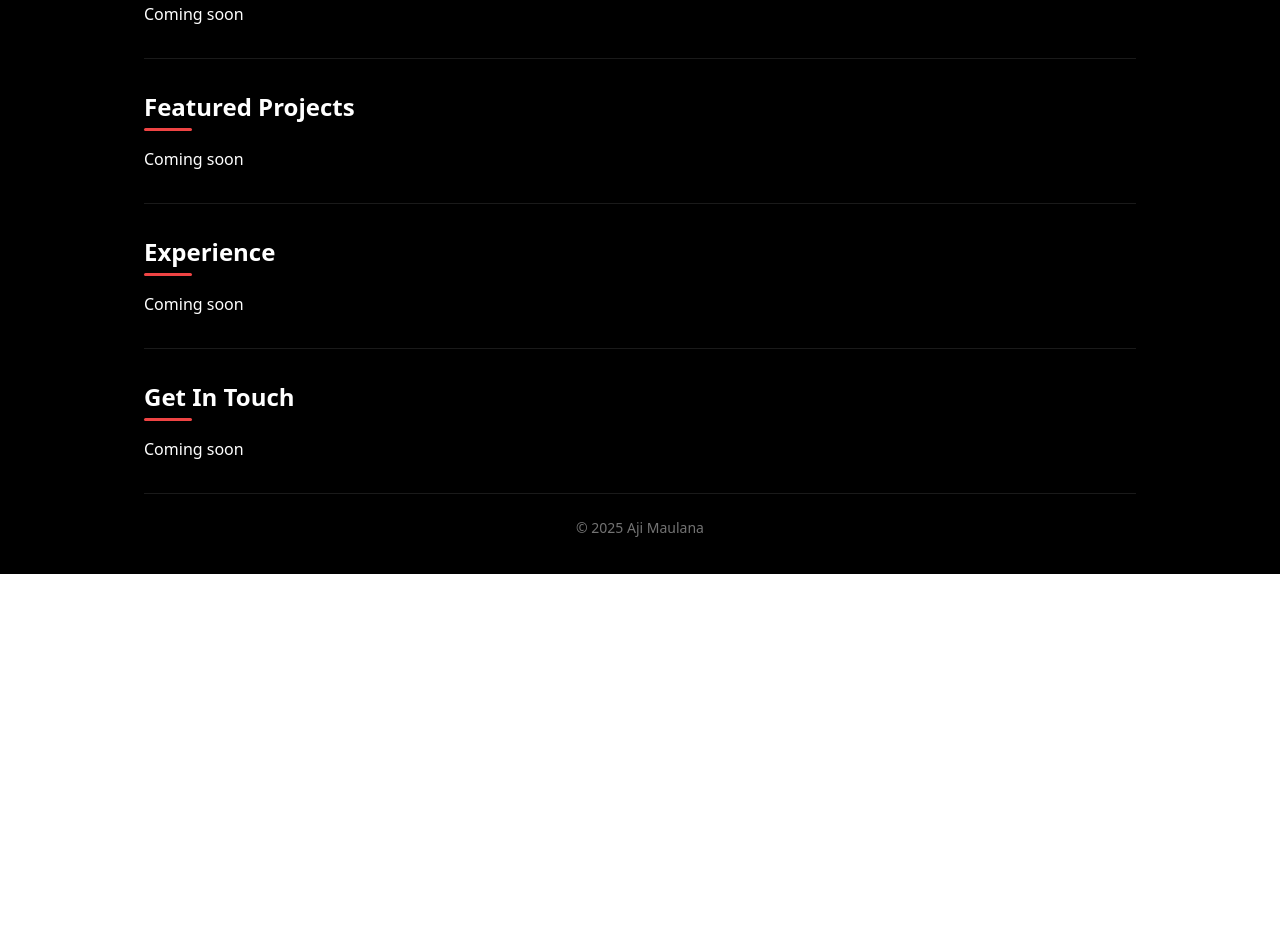
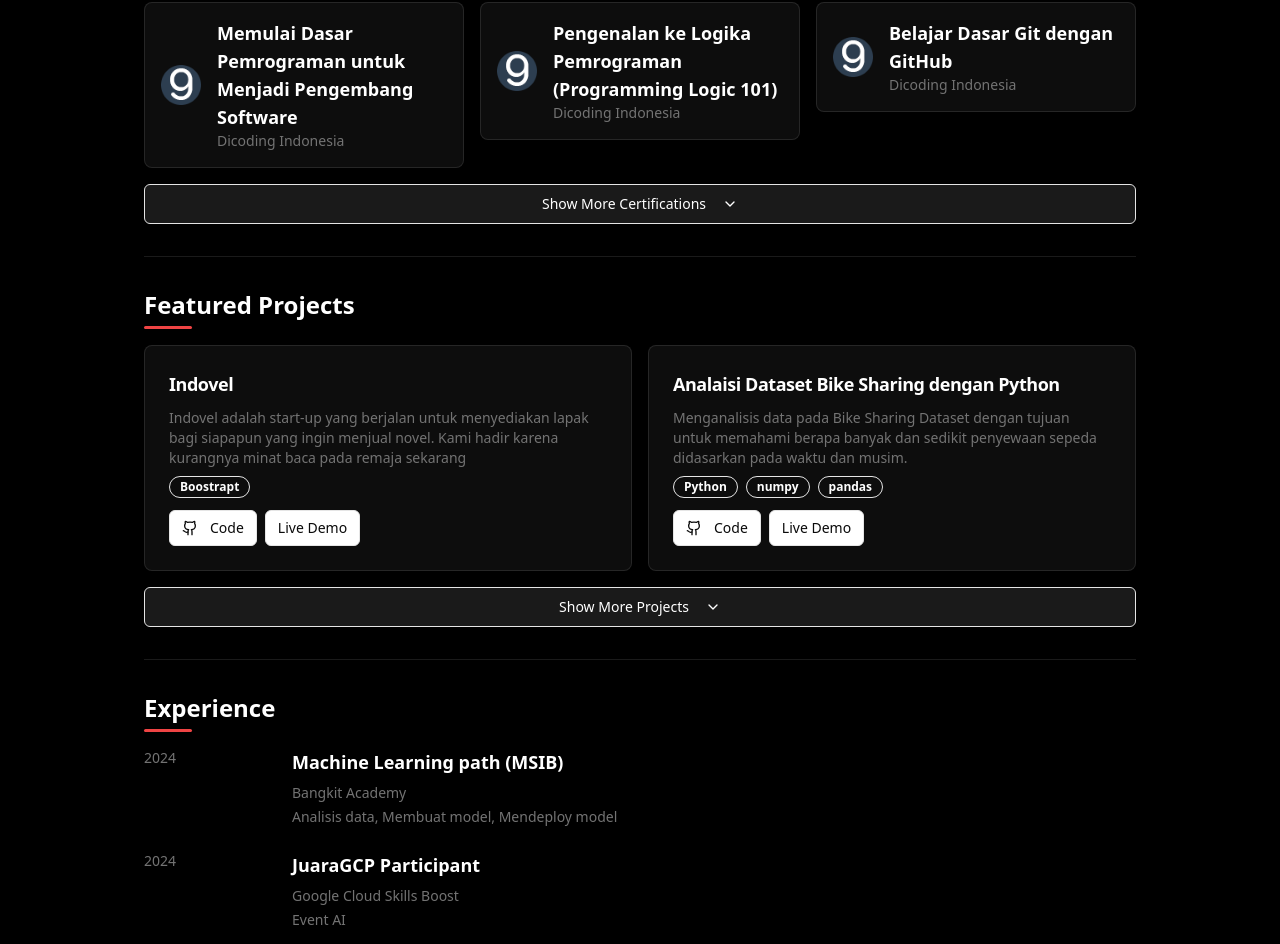
Before and after one commit to ajimaulana123/portfolio, a Next.js app: page / in a window 1280 px wide. Shown: the part 592-1536 px from the top of the page. Before the commit the page ends 1166 px from the top, so only its background shows below. Built offline with nearby package versions, Linux system fonts and the light colour scheme.

Commit message:
UPDATE: content

```diff
--- a/src/app/page.tsx
+++ b/src/app/page.tsx
@@ -23,158 +23,177 @@ export default function Component() {
     element?.scrollIntoView({ behavior: 'smooth' });
   };
 
-  const certifications = [
+  type Certification = {
+    title: string;
+    provider: string;
+    icon: string;
+    url: string;
+  };
+
+  type Project = {
+    title: string;
+    description: string;
+    tech: string[];
+    github: string;
+    demo?: string; // demo is optional
+    dokumentasi?: string; // dokumentasi is optional
+  };
+
+  type Experience = {
+    year: string;
+    role: string;
+    company: string;
+    description: string;
+    companyUrl: string;
+  };
+
+
+  const certifications: Certification[] = [
     {
-      title: "Google Cloud Engineer",
+      title: "Memulai Dasar Pemrograman untuk Menjadi Pengembang Software",
       provider: "Dicoding Indonesia",
       icon: "/img/dicoding.png",
-      url: "https://www.dicoding.com/certificates/MRZM82ENNZYQ"
+      url: "https://www.dicoding.com/certificates/NVP7Q27G4ZR0"
     },
     {
-      title: "Google Cloud Architect",
+      title: "Pengenalan ke Logika Pemrograman (Programming Logic 101)",
       provider: "Dicoding Indonesia",
       icon: "/img/dicoding.png",
-      url: "https://www.dicoding.com/certificates/98XW23LE9PM3"
+      url: "https://www.dicoding.com/certificates/1RXYL8QYQPVM"
     },
     {
-      title: "Implement Load Balancing",
-      provider: "Cloud Skillboost",
-      icon: "/img/cloud.svg",
-      url: "https://www.cloudskillsboost.google/public_profiles/b08a67fd-635e-45d8-a876-5053c5d14ec8/badges/9240804?utm_medium=social&utm_source=linkedin&utm_campaign=ql-social-share"
+      title: "Belajar Dasar Git dengan GitHub",
+      provider: "Dicoding Indonesia",
+      icon: "/img/dicoding.png",
+      url: "https://www.dicoding.com/certificates/81P2VM38YPOY"
     },
     {
-      title: "Build Real World AI App",
-      provider: "Cloud Skillboost",
-      icon: "/img/cloud.svg",
-      url: "https://www.cloudskillsboost.google/public_profiles/dac03a59-e840-456c-8c3a-ab24175af516/badges/9961848?utm_medium=social&utm_source=linkedin&utm_campaign=ql-social-share"
+      title: "Belajar Analisis Data dengan Python",
+      provider: "Dicoding Indonesia",
+      icon: "/img/dicoding.png",
+      url: "https://www.dicoding.com/certificates/6RPNY6G89Z2M"
     },
     {
-      title: "Go-Lang Basic",
-      provider: "Codepolitan",
-      icon: "/img/codepolitan.png",
-      url: "https://www.codepolitan.com/c/Z9TABD2/"
+      title: "System Administration and IT Infrastructure Services",
+      provider: "Coursera",
+      icon: "/img/coursera.png",
+      url: "https://www.coursera.org/account/accomplishments/verify/EFELCDZETFHS"
     },
     {
-      title: "Database Design",
-      provider: "Oracle",
-      icon: "/img/oracle.png",
-      url: "https://drive.google.com/file/d/1joASiWPjvrfE2fq5affXvwphdpYekj5Y/view"
+      title: "DeepLearning.AI TensorFlow Developer",
+      provider: "Coursera",
+      icon: "/img/coursera.png",
+      url: "https://www.coursera.org/account/accomplishments/specialization/certificate/6LVVPJCAZP7B"
+    },
+
+
+  ];
+
+  const projects: Project[] = [
+    {
+      title: "Indovel",
+      description: "Indovel adalah start-up yang berjalan untuk menyediakan lapak bagi siapapun yang ingin menjual novel. Kami hadir karena kurangnya minat baca pada remaja sekarang",
+      tech: ["Boostrapt"],
+      github: "https://github.com/ajimaulana123/Indovel",
+      demo: "https://rickyricko302.github.io/Indovel/"
     },
     {
-      title: "Intermediate Multimedia Designer",
-      provider: "BNSP",
-      icon: "/img/BNSP.png",
-      url: "https://drive.google.com/file/d/10gSBByxLpIJvA0y1vcN74GCFyKzLdeKc/view"
+      title: "Analaisi Dataset Bike Sharing dengan Python",
+      description: "Menganalisis data pada Bike Sharing Dataset dengan tujuan untuk memahami berapa banyak dan sedikit penyewaan sepeda didasarkan pada waktu dan musim.",
+      tech: ["Python", "numpy", "pandas"],
+      github: "https://github.com/ajimaulana123/bike-sharing-data-analis",
+      demo: "https://8f88lbtrdjjbfu7fmp8pgh.streamlit.app/"
     },
     {
-      title: "Click Me For More Certifications",
-      provider: "Linkedin",
-      icon: "/img/LinkedIn.png",
-      url: "https://www.linkedin.com/in/luqman-aldi/details/certifications/"
-    },
-  ];
-
-  const projects = [
-    {
-      title: "solifess",
-      description: "Menfess that can send a song for Polines people. github is private for security purpose.",
-      tech: ["Javascript", "React", "Next", "Tailwind", "Shadcn", "Postgresql"],
-      demo: "https://www.solifess.fun/"
+      title: "Analaisi Dataset Bike Sharing dengan Python",
+      description: "Menganalisis data pada Bike Sharing Dataset dengan tujuan untuk memahami berapa banyak dan sedikit penyewaan sepeda didasarkan pada waktu dan musim.",
+      tech: ["Python", "numpy", "pandas"],
+      github: "https://github.com/ajimaulana123/bike-sharing-data-analis",
+      demo: "https://8f88lbtrdjjbfu7fmp8pgh.streamlit.app/"
     },
     {
-      title: "BeliJasa.com",
-      description: "local marketplace for buying and selling services",
-      tech: ["MangoDB", "Express", "React", "Node.js"],
-      github: "https://github.com/HengkerKucing/belijasa.git",
-      dokumentasi: "https://docs.google.com/document/d/1b0fteH99bMJiRPfwAoUHEdANIE-LwFOxK7EK9KI1Dts/edit?usp=sharing"
+      title: "EsTeh",
+      description: "Jasa pembuatan web EsTeh",
+      tech: ["Next.Js"],
+      github: "https://github.com/ajimaulana123/estech",
+      demo: "https://estech.vercel.app/"
     },
     {
-      title: "CCTV Analytic",
-      description: "a web for counting vehicle and analytics. this project is private because NDA (Non-Disclosure Agreement). I can show the code in limited places",
-      tech: ["Golang", "React", "PostgreSQL"],
-      demo: "https://mam.jogjaprov.go.id/"
+      title: "API Blind Code",
+      description: "Open API komunitas Blind Code",
+      tech: ["Express Js", "MySQL"],
+      github: "https://github.com/ajimaulana123/api-blind-code"
     },
     {
-      title: "Kamus Gen-Z API",
-      description: "Open-Source project from IMPHEN",
-      tech: ["Javascript", "SQLite", "Prisma"],
-      github: "https://github.com/IMPHNEN/kamus-gen-z-api.git",
-      demo: "https://kamusgenz.vercel.app/"
+      title: "Admin Akreditasi",
+      description: "Menyediakan platform yang efisien dalam pengelolaan data akreditasi untuk Jurusan Manajemen Informatika",
+      tech: ["Express Js", "React Js"],
+      github: "https://github.com/ajimaulana123/admin-akreditasi",
+      demo: "https://admin-akreditasi.vercel.app/"
     },
     {
-      title: "Admin-Reviewer Module",
-      description: "project admin and reviewer for SIPMAS (Research and Community Service Information System)",
-      tech: ["Laravel", "MySQL"],
-      github: "https://github.com/HengkerKucing/AdminReviewer-Module.git",
-      dokumentasi: "https://docs.google.com/document/d/1T1gPkAoQ5pxwV4HXsPok4jD3Zn8eqVIep2cKJLAbmkY/edit?usp=sharing"
+      title: "HMJ MI",
+      description: "Memperkenalkan dan mengorganisir berbagai kegiatan serta informasi penting bagi mahasiswa jurusan Manajemen Informatika",
+      tech: ["Bootstrapt"],
+      github: "https://github.com/ajimaulana123/HMJ-MI-v2",
+      demo: "https://tamakuz.github.io/HMJ-MI-Project/"
     },
     {
-      title: "Personal Website V1",
-      description: "Personal Website for portofolio",
-      tech: ["HTML", "TailwindCSS", "JavaScript"],
-      github: "https://github.com/HengkerKucing/web_aldi_tailwindcss.git",
-      demo: "https://porto-aldi-v1.vercel.app/"
+      title: "Blind Code",
+      description: "Mengembangkan pengetahuan kita terkait Frontend Development",
+      tech: ["Html", "CSS", "Js"],
+      github: "https://github.com/ajimaulana123/blind-code-web-profile",
+      demo: "https://mancode77.github.io/frontend-dev-portofolio/"
     },
     {
-      title: "Bread E-Commerce",
-      description: "Mobile E-Commerce for selling bread, this project when I test for BNSP Junior Mobile Programmer",
-      tech: ["Dart", "Flutter", "PHP", "MySQL"],
-      github: "https://github.com/HengkerKucing/Mobile_Roti_BNSP.git",
+      title: "Akreditasi MI",
+      description: "Menyediakan platform yang efisien dalam pengelolaan data akreditasi untuk Jurusan Manajemen Informatika",
+      tech: ["Express Js", "React Js"],
+      github: "https://github.com/ajimaulana123/akreditasi-mi",
+      demo: "https://akreditasi-6c3jsmx6f-tamakuz.vercel.app/"
     },
     {
-      title: "Random Pokemon Generator",
-      description: "Website for generate a random pokemon with beatiful card",
-      tech: ["HTML", "CSS", "JavaScript"],
-      github: "https://github.com/HengkerKucing/Pokemon-generator.git",
-      demo: "https://pokemon-generator-vert.vercel.app/"
+      title: "HOFE",
+      description: "Aplikasi deteksi Hoax artikel",
+      tech: ["Tensorflow", "Google Cloud", "Kotlin"],
+      github: "https://github.com/ajimaulana123/HOFE-hoax-detection-for-everyone",
     },
     {
-      title: "Cloud Architecture for E-Commerce",
-      description: "Cloud Architecture for mini E-Commerce",
-      tech: ["GCP", "Load Balancing", "VPC", "Cloud NAT", "Cloud Firewall"],
-      dokumentasi: "https://docs.google.com/document/d/1IF4Q9_a69_dID79hkL42yA-kwU6KLWWqg-_B50Qsonw/edit?usp=sharing"
-    },
-    {
-      title: "Deploy App using App Engine",
-      description: "Deploy Money Tracker App using App Engine",
-      tech: ["GCP", "App Engine", "Cloud SQL", "Cloud Storage Bucket"],
-      dokumentasi: "https://docs.google.com/document/d/1HuGqJYvXdrfaiDM2oGIZd8Y2sToz4dpYrLI5osO7oUo/edit?usp=sharing"
-    },
-    {
-      title: "Deploy App using Kubernetes Engine",
-      description: "Deploy Notes App using Kubernetes Engine on GCP",
-      tech: ["GCP", "GKE", "Artifact Registry"],
-      dokumentasi: "https://docs.google.com/document/d/1VAGhq8HOpWxggv1TZiJ1KCQSzwVkNM8MOWd8SJbYT50/edit?usp=sharing"
-    },
-    {
-      title: "Zombie Apocalypse",
-      description: "Game Zombie",
-      tech: ["Unity"],
-      dokumentasi: "https://docs.google.com/document/d/1VC1sl7yZuRWtQYk9f8W7Mt9AFH6L-XoaevMyDavDH_E/edit?usp=sharing"
+      title: "Simple Microservice Architercture",
+      description: "Membangun dan mengelola beberapa microservices sederhana menggunakan Docker dan Nginx sebagai reverse proxy",
+      tech: ["Docker", "Nginx", "Express Js"],
+      github: "https://github.com/ajimaulana123/microservice-be",
     },
   ]
 
-  const experiences = [
+  const experiences: Experience[] = [
     {
       year: "2024",
-      role: "Backend Developer Intern (MSIB)",
-      company: "Dinas Kominfo DIY",
-      description: "Working on project CCTV Analytic",
-      companyUrl: "https://diskominfo.jogjaprov.go.id/"
+      role: "Machine Learning path (MSIB)",
+      company: "Bangkit Academy",
+      description: "Analisis data, Membuat model, Mendeploy model",
+      companyUrl: "https://grow.google/intl/id_id/bangkit/"
     },
     {
-      year: "2023",
-      role: "Media Creative",
-      company: "Google Developer Students Club",
-      description: "Make poster and feed",
-      companyUrl: "https://www.instagram.com/gdsc.polines/"
+      year: "2024",
+      role: "JuaraGCP Participant",
+      company: "Google Cloud Skills Boost",
+      description: "Event AI",
+      companyUrl: "https://www.cloudskillsboost.google/"
     },
     {
-      year: "2022",
-      role: "Graduate",
-      company: "From High School",
-      description: "",
-      companyUrl: ""
+      year: "2024",
+      role: "Cloud Computing learning path (MSIB)",
+      company: "Bangkit Academy",
+      description: "Mendeploy API dengan layanan Google Cloud",
+      companyUrl: "https://grow.google/intl/id_id/bangkit/"
+    },
+    {
+      year: "2023 - 2024",
+      role: "Fullstack Web Dev",
+      company: "Politama",
+      description: "Membuat Web Akreditasi MI",
+      companyUrl: "politama.ac.id"
     },
   ]
 
@@ -224,7 +243,7 @@ export default function Component() {
         <section className="py-8 border-t border-white/10">
           <h2 className={`text-xl sm:text-2xl font-bold mb-4 ${underlinedHeading}`}>Technical Skills</h2>
           <div className="flex flex-wrap gap-2">
-            {["Laravel", "Next.Js", "Tensorflow"].map((skill) => (
+            {["Laravel", "Next.Js", "Tensorflow", "Docker", "Linux"].map((skill) => (
               <div
                 key={skill}
                 className="bg-white/10 text-white px-3 py-1 text-sm rounded-md hover:bg-white hover:text-black transition-colors"
@@ -238,7 +257,7 @@ export default function Component() {
         {/* Certifications Section */}
         <section className="py-8 border-t border-white/10">
           <h2 className={`text-xl sm:text-2xl font-bold mb-4 ${underlinedHeading}`}>Certifications</h2>
-          {/*<div className="grid gap-4 sm:grid-cols-3">
+          <div className="grid gap-4 sm:grid-cols-3">
             {certifications.slice(0, showAllCertifications ? certifications.length : 3).map((cert, index) => (
               <a
                 href={cert.url}
@@ -281,14 +300,13 @@ export default function Component() {
                 )}
               </Button>
             </div>
-          )}*/}
-          <p>Coming soon</p>
+          )}
         </section>
 
         {/* Projects Section */}
         <section id="projects" className="py-8 border-t border-white/10">
           <h2 className={`text-xl sm:text-2xl font-bold mb-4 ${underlinedHeading}`}>Featured Projects</h2>
-         {/* <div className="grid gap-4 sm:grid-cols-2">
+          <div className="grid gap-4 sm:grid-cols-2">
             {projects.slice(0, showAllProjects ? projects.length : 2).map((project, index) => (
               <Card key={index} className="bg-white/5 border-white/10">
                 <CardHeader className="pb-2">
@@ -349,14 +367,13 @@ export default function Component() {
                 )}
               </Button>
             </div>
-          )}*/}
-          <p>Coming soon</p>
+          )}
         </section>
 
         {/* Experience Section */}
         <section id="experience" className="py-8 border-t border-white/10">
           <h2 className={`text-xl sm:text-2xl font-bold mb-4 ${underlinedHeading}`}>Experience</h2>
-          {/*<div className="grid gap-6">
+          <div className="grid gap-6">
             {experiences.slice(0, showAllExperience ? experiences.length : 2).map((exp, index) => (
               <div key={index} className="grid sm:grid-cols-[140px,1fr] gap-2">
                 <div className="text-sm text-muted-foreground">{exp.year}</div>
@@ -389,39 +406,37 @@ export default function Component() {
                 )}
               </Button>
             </div>
-          )}*/}
-          <p>Coming soon</p>
+          )}
         </section>
 
         {/* Get in Touch Section */}
         <section id="contact" className="py-8 border-t border-white/10">
           <h2 className={`text-xl sm:text-2xl font-bold mb-4 ${underlinedHeading}`}>Get In Touch</h2>
-         {/* <div className="flex flex-col items-center gap-4">
+          <div className="flex flex-col items-center gap-4">
             <p className="text-base text-white text-center max-w-xl">
               I&apos;m always interested in hearing about new projects and opportunities. Feel free to reach out!
             </p>
             <div className="flex flex-wrap justify-center gap-3">
-              <Link href="mailto:luqmanaldp@gmail.com">
+              <Link href="mailto:aji658911@gmail.com">
                 <Button variant="outline" size="sm" className="bg-white/10 hover:bg-white hover:text-black transition-colors">
                   <Mail className="w-4 h-4 mr-2" />
                   Email Me
                 </Button>
               </Link>
-              <Link href="https://linkedin.com/in/luqman-aldi/" target="_blank" rel="noopener noreferrer">
+              <Link href="https://www.linkedin.com/in/aji-maulana-0bb20921b/" target="_blank" rel="noopener noreferrer">
                 <Button variant="outline" size="sm" className="bg-white/10 hover:bg-white hover:text-black transition-colors">
                   <Linkedin className="w-4 h-4 mr-2" />
                   LinkedIn
                 </Button>
               </Link>
-              <Link href="https://github.com/HengkerKucing" target="_blank" rel="noopener noreferrer">
+              <Link href="https://github.com/ajimaulana094@gmail.com" target="_blank" rel="noopener noreferrer">
                 <Button variant="outline" size="sm" className="bg-white/10 hover:bg-white hover:text-black transition-colors">
                   <Github className="w-4 h-4 mr-2" />
                   GitHub
                 </Button>
               </Link>
             </div>
-          </div>*/}
-          <p>Coming soon</p>
+          </div>
         </section>
 
         {/* Footer */}
@@ -431,7 +446,7 @@ export default function Component() {
           </p>
           <nav className="mt-3">
             <ul className="flex justify-center space-x-4">
-              {/* <li>
+              <li>
                 <Link href="/privacy-policy" className="text-sm text-muted-foreground hover:text-white transition-colors">
                   Privacy Policy
                 </Link>
@@ -440,7 +455,7 @@ export default function Component() {
                 <Link href="/terms-of-service" className="text-sm text-muted-foreground hover:text-white transition-colors">
                   Terms of Service
                 </Link>
-              </li> */}
+              </li>
             </ul>
           </nav>
         </footer>
```
Also changed, not shown: public/img/coursera.png (added). Lines whose indentation alone changed are shown as unchanged.
